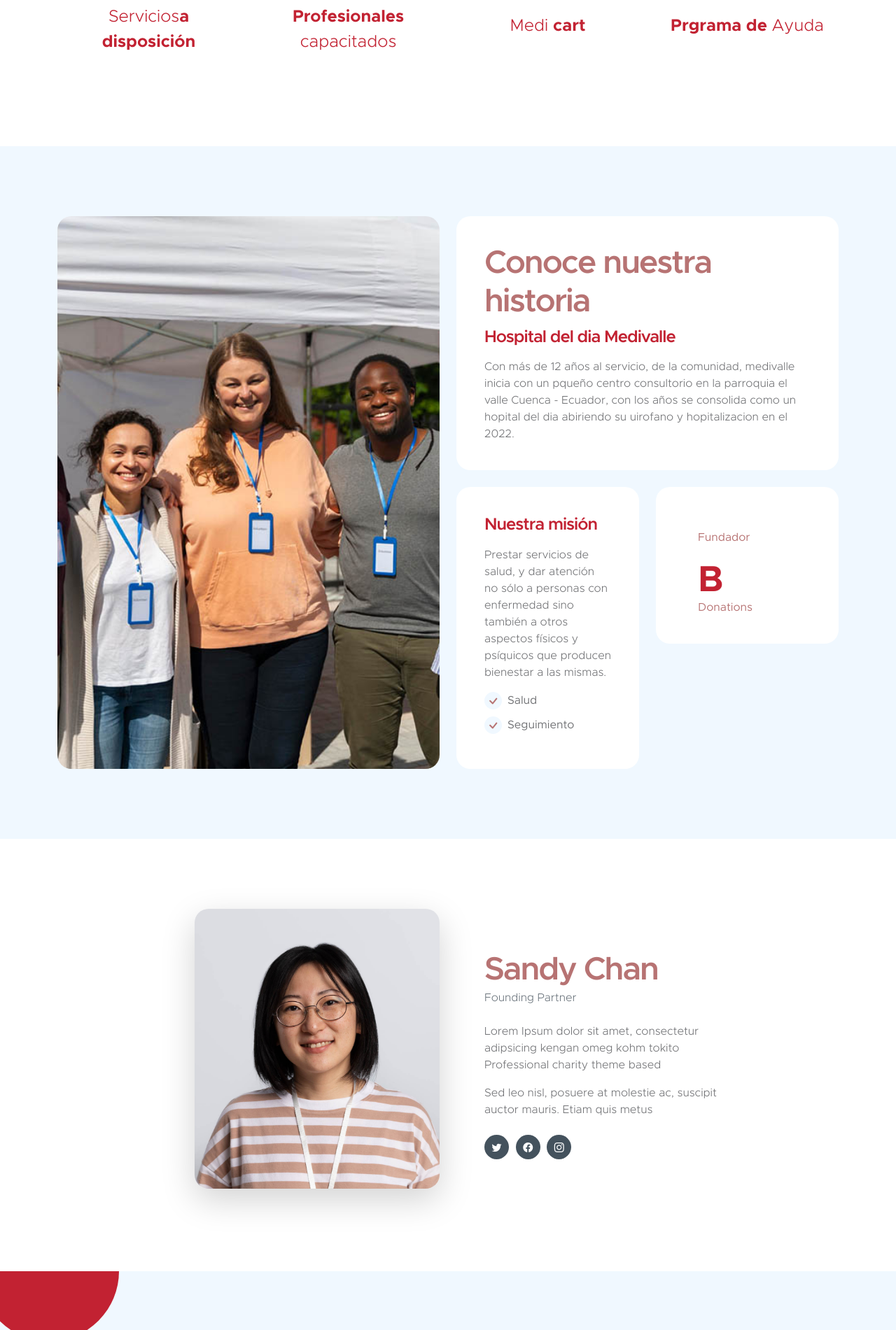
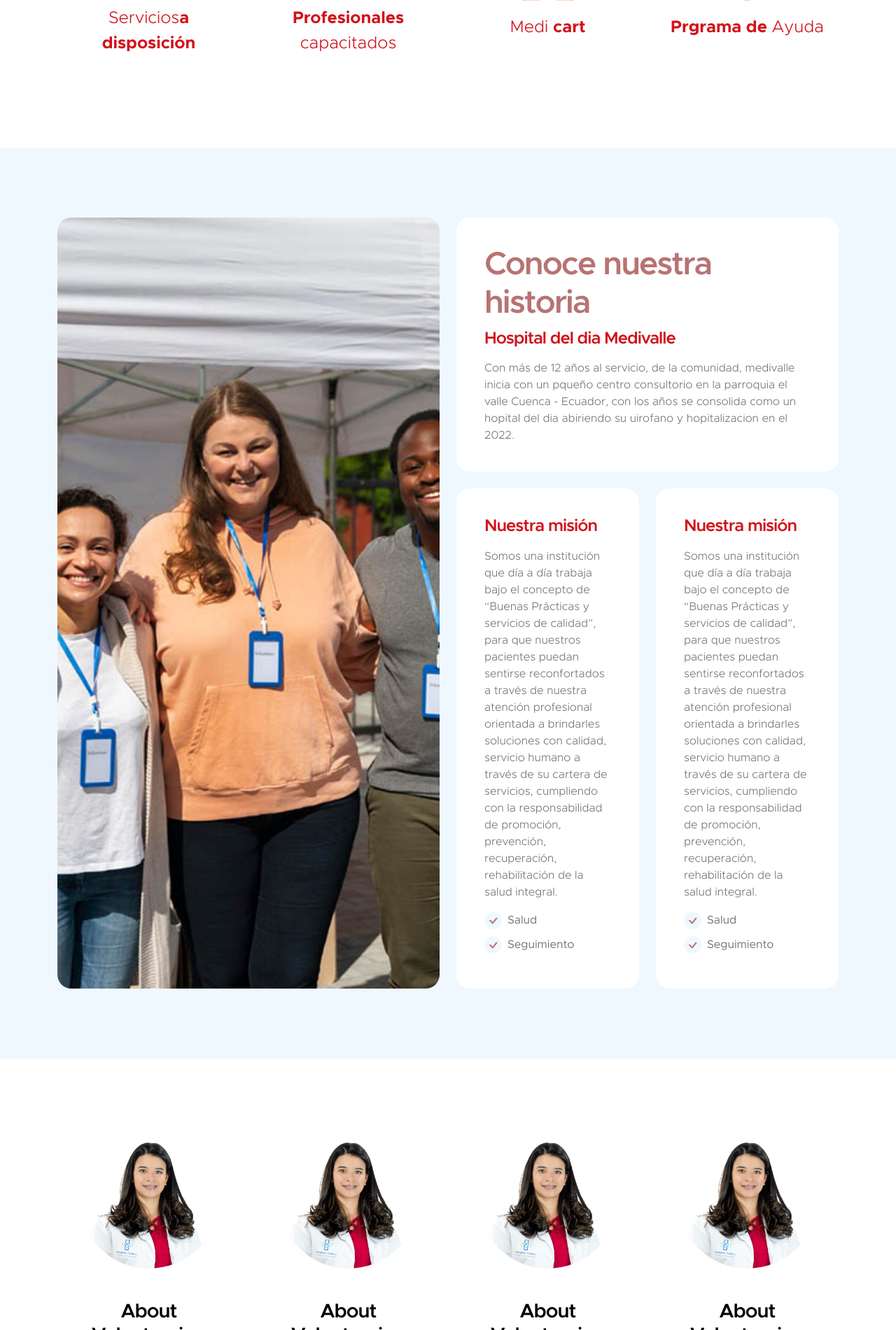
Before and after one commit to opizarro98/webmedivalle, a PHP site: page / in a window 1280 px wide. Shown: the part 1179-3080 px from the top of the page at 70% size. Run offline with PHP 8.4, Linux system fonts and the light colour scheme.

Commit message:
OP - cambios par aprofesionales

```diff
--- a/css/templatemo-kind-heart-charity.css
+++ b/css/templatemo-kind-heart-charity.css
@@ -49,12 +49,12 @@ https://templatemo.com/tm-581-kind-heart-charity
 -----------------------------------------*/
 :root {
   --white-color:                  #ffffff;
-  --primary-color:                #c22232 ;
+  --primary-color:                #D3111A ;
   --secondary-color:              #b77373;
   --section-bg-color:             #f0f8ff;
   --site-footer-bg-color:         #44525d;
   --custom-btn-bg-color:          #597081;
-  --custom-btn-bg-hover-color:    #c22232 ;
+  --custom-btn-bg-hover-color:    #D3111A ;
   --dark-color:                   #000000;
   --p-color:                      #717275;
   --border-color:                 #e9eaeb;
@@ -742,13 +742,13 @@ strong {
   border-radius: 100%;
   display: block;
   margin: auto;
-  width: 300px;
-  height: 300px;
+  width: 200px;
+  height: 200px;
   object-fit: cover;
 }
 
 .volunteer-section .custom-block-body {
-  max-width: 440px;
+  max-width: 320px;
   margin: 0 auto;
 }
 
--- a/footer.php
+++ b/footer.php
@@ -45,7 +45,7 @@
                         Av.Ricardo Durán Cuenca - Ecuador
                     </p>
 
-                    <a href="#" class="custom-btn btn mt-3">ver en maps</a>
+                    <a href="https://maps.app.goo.gl/iyCMkZpDFMfGzesNA" class="custom-btn btn mt-3">ver en maps</a>
                 </div>
             </div>
         </div>
--- a/header.php
+++ b/header.php
@@ -41,10 +41,10 @@
     <nav class="navbar navbar-expand-lg bg-light shadow-lg">
         <div class="container">
             <a class="navbar-brand" href="index.html">
-                <img src="images/logo.png" class="logo img-fluid" alt="Kind Heart Charity">
+                <img src="images/Logo.png" class="logo img-fluid" alt="Kind Heart Charity">
                 <span>
                     MEDIVALLE
-                    <small>Hospital del dia</small>
+                    <small style="color: var(--custom-btn-bg-color);">Hospital del dia</small>
                 </span>
             </a>
 
@@ -56,31 +56,23 @@
             <div class="collapse navbar-collapse" id="navbarNav">
                 <ul class="navbar-nav ms-auto">
                     <li class="nav-item">
-                        <a class="nav-link click-scroll" href="#top">Inicio</a>
+                        <a class="nav-link click-scroll" href="#inicio">Inicio</a>
                     </li>
 
                     <li class="nav-item">
-                        <a class="nav-link click-scroll" href="#section_2">Nosotros</a>
+                        <a class="nav-link click-scroll" href="#nosotros">Nosotros</a>
                     </li>
 
                     <li class="nav-item">
-                        <a class="nav-link click-scroll" href="#section_3">Servicios</a>
-                    </li>
-
-                    <li class="nav-item dropdown">
-                        <a class="nav-link click-scroll dropdown-toggle" href="#section_5"
-                            id="navbarLightDropdownMenuLink" role="button" data-bs-toggle="dropdown"
-                            aria-expanded="false">Noticias</a>
-
-                        <ul class="dropdown-menu dropdown-menu-light" aria-labelledby="navbarLightDropdownMenuLink">
-                            <li><a class="dropdown-item" href="news.html">Cuenca</a></li>
-
-                            <li><a class="dropdown-item" href="news-detail.html">Nosotros</a></li>
-                        </ul>
+                        <a class="nav-link click-scroll" href="#profesionales">Profesionales</a>
                     </li>
 
                     <li class="nav-item">
-                        <a class="nav-link click-scroll" href="#section_6">Contactos</a>
+                        <a class="nav-link click-scroll" href="#servicios">Servicios</a>
+                    </li>
+
+                    <li class="nav-item">
+                        <a class="nav-link click-scroll" href="#contactos">Contactos</a>
                     </li>
 
                     <li class="nav-item ms-3">
--- a/index.php
+++ b/index.php
@@ -8,7 +8,7 @@
     <meta name="author" content="">
 
     <title>MEDIVALLE</title>
-    <link rel="shortcut icon" href="images/logo.png" />
+    <link rel="shortcut icon" href="images/iconoLogo.png" />
 
     <!--
     ***************************************
@@ -35,7 +35,7 @@
 
 </head>
 
-<body id="section_1">
+<body id="inicio">
 <!--
 ***************************************
             CABECERA
@@ -173,7 +173,7 @@
         </div>
     </section>
 
-    <section class="section-padding section-bg" id="section_2">
+    <section class="section-padding section-bg" id="nosotros">
         <div class="container">
             <div class="row">
 
@@ -199,8 +199,7 @@
                             <div class="custom-text-box mb-lg-0">
                                 <h5 class="mb-3">Nuestra misión</h5>
 
-                                <p>Prestar servicios de salud, y dar atención no sólo a personas con enfermedad
-                                    sino también a otros aspectos físicos y psíquicos que producen bienestar a las mismas.</p>
+                                <p>Somos una institución que día a día trabaja bajo el concepto de “Buenas Prácticas y servicios de calidad”, para que nuestros pacientes puedan sentirse reconfortados a través de nuestra atención profesional orientada a brindarles soluciones con calidad, servicio humano a través de su cartera de servicios, cumpliendo con la responsabilidad de promoción, prevención, recuperación, rehabilitación de la salud integral.</p>
 
                                 <ul class="custom-list mt-2">
                                     <li class="custom-list-item d-flex">
@@ -217,26 +216,22 @@
                         </div>
 
                         <div class="col-lg-6 col-md-6 col-12">
-                            <div class="custom-text-box d-flex flex-wrap d-lg-block mb-lg-0">
-                                <div class="counter-thumb">
-                                    <div class="d-flex">
-                                        <span class="counter-number" data-from="1" data-to="2009"
-                                            data-speed="1000"></span>
-                                        <span class="counter-number-text"></span>
-                                    </div>
+                            <div class="custom-text-box mb-lg-0">
+                                <h5 class="mb-3">Nuestra misión</h5>
 
-                                    <span class="counter-text">Fundador</span>
-                                </div>
+                                <p>Somos una institución que día a día trabaja bajo el concepto de “Buenas Prácticas y servicios de calidad”, para que nuestros pacientes puedan sentirse reconfortados a través de nuestra atención profesional orientada a brindarles soluciones con calidad, servicio humano a través de su cartera de servicios, cumpliendo con la responsabilidad de promoción, prevención, recuperación, rehabilitación de la salud integral.</p>
 
-                                <div class="counter-thumb mt-4">
-                                    <div class="d-flex">
-                                        <span class="counter-number" data-from="1" data-to="120"
-                                            data-speed="1000"></span>
-                                        <span class="counter-number-text">B</span>
-                                    </div>
+                                <ul class="custom-list mt-2">
+                                    <li class="custom-list-item d-flex">
+                                        <i class="bi-check custom-text-box-icon me-2"></i>
+                                        Salud
+                                    </li>
 
-                                    <span class="counter-text">Donations</span>
-                                </div>
+                                    <li class="custom-list-item d-flex">
+                                        <i class="bi-check custom-text-box-icon me-2"></i>
+                                        Seguimiento
+                                    </li>
+                                </ul>
                             </div>
                         </div>
                     </div>
@@ -247,43 +242,51 @@
     </section>
 
 
-    <section class="about-section section-padding">
+    <section class="about-section section-padding" id="profesionales">
         <div class="container">
-            <div class="row">
+           <div class="row">
+                <div class="col-lg-3 col-md-6 col-12">
+                    <img src="images/smiling-casual-woman-dressed-volunteer-t-shirt-with-badge.jpg"
+                        class="volunteer-image img-fluid" alt="">
 
-                <div class="col-lg-6 col-md-5 col-12">
-                    <img src="images/portrait-volunteer-who-organized-donations-charity.jpg"
-                        class="about-image ms-lg-auto bg-light shadow-lg img-fluid" alt="">
-                </div>
-
-                <div class="col-lg-5 col-md-7 col-12">
-                    <div class="custom-text-block">
-                        <h2 class="mb-0">Sandy Chan</h2>
-
-                        <p class="text-muted mb-lg-4 mb-md-4">Founding Partner</p>
-
-                        <p>Lorem Ipsum dolor sit amet, consectetur adipsicing kengan omeg kohm tokito Professional
-                            charity theme based</p>
-
-                        <p>Sed leo nisl, posuere at molestie ac, suscipit auctor mauris. Etiam quis metus</p>
-
-                        <ul class="social-icon mt-4">
-                            <li class="social-icon-item">
-                                <a href="#" class="social-icon-link bi-twitter"></a>
-                            </li>
-
-                            <li class="social-icon-item">
-                                <a href="#" class="social-icon-link bi-facebook"></a>
-                            </li>
-
-                            <li class="social-icon-item">
-                                <a href="#" class="social-icon-link bi-instagram"></a>
-                            </li>
-                        </ul>
+                    <div class="custom-block-body">
+                        <h4 class="text-black mt-lg-3 mb-lg-3 text-center">About Volunteering</h4>
+                        <p class="text-black text-justify">Lorem Ipsum dolor sit amet, consectetur adipsicing kengan omeg kohm
+                            tokito Professional charity theme based</p>
                     </div>
                 </div>
+                <div class="col-lg-3 col-md-6 col-12">
+                    <img src="images/smiling-casual-woman-dressed-volunteer-t-shirt-with-badge.jpg"
+                        class="volunteer-image img-fluid" alt="">
 
+                    <div class="custom-block-body">
+                        <h4 class="text-black mt-lg-3 mb-lg-3 text-center">About Volunteering</h4>
+                        <p class="text-black text-justify">Lorem Ipsum dolor sit amet, consectetur adipsicing kengan omeg kohm
+                            tokito Professional charity theme based</p>
+                    </div>
+                </div>
+                <div class="col-lg-3 col-md-6 col-12">
+                    <img src="images/smiling-casual-woman-dressed-volunteer-t-shirt-with-badge.jpg"
+                        class="volunteer-image img-fluid" alt="">
+
+                    <div class="custom-block-body">
+                        <h4 class="text-black mt-lg-3 mb-lg-3 text-center">About Volunteering</h4>
+                        <p class="text-black text-justify">Lorem Ipsum dolor sit amet, consectetur adipsicing kengan omeg kohm
+                            tokito Professional charity theme based</p>
+                    </div>
+                </div>
+                <div class="col-lg-3 col-md-6 col-12">
+                    <img src="images/smiling-casual-woman-dressed-volunteer-t-shirt-with-badge.jpg"
+                        class="volunteer-image img-fluid" alt="">
+
+                    <div class="custom-block-body">
+                        <h4 class="text-black mt-lg-3 mb-lg-3 text-center">About Volunteering</h4>
+                        <p class="text-black text-justify">Lorem Ipsum dolor sit amet, consectetur adipsicing kengan omeg kohm
+                            tokito Professional charity theme based</p>
+                    </div>
+                </div>
             </div>
+
         </div>
     </section>
 
@@ -298,7 +301,7 @@
                 <div class="col-lg-5 col-12">
                     <a href="#" class="me-4">Practicas Pre - Profesionales</a>
 
-                    <a href="#section_4" class="custom-btn btn smoothscroll">Conoce mas...</a>
+                    <a href="#servicios" class="custom-btn btn smoothscroll">Conoce mas...</a>
                 </div>
 
             </div>
@@ -306,7 +309,7 @@
     </section>
 
 
-    <section class="section-padding" id="section_3">
+    <section class="section-padding" id="servicios">
         <div class="container">
             <div class="row">
 
@@ -456,7 +459,7 @@
         </div>
     </section> -->
 
-    <section class="news-section section-padding" id="section_5">
+    <section class="news-section section-padding" id="noticias">
         <div class="container">
             <div class="row">
 
@@ -794,7 +797,7 @@
     </section> -->
 
 
-    <section class="contact-section section-padding" id="section_6">
+    <section class="contact-section section-padding" id="contactos">
         <div class="container">
             <div class="row">
 
```
Also changed, not shown: images/iconoLogo.png (added), images/logo.png, images/logo2.png (deleted), images/smiling-casual-woman-dressed-volunteer-t-shirt-with-badge.jpg.
